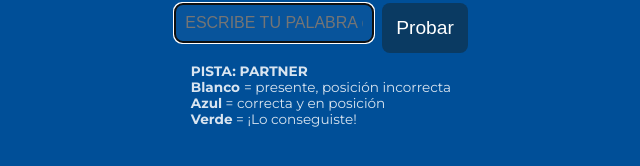
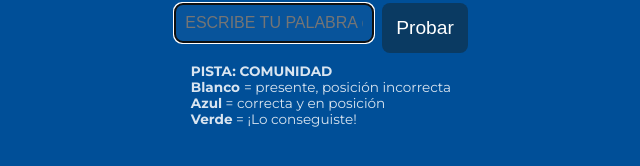
Before and after one commit to clubcarrefour/wordclub, a plain HTML site: page index.html in a window 1280 px wide. Shown: the part 524-690 px from the top of the page, 319-959 px from the left. Drawn offline with Linux system fonts and the light colour scheme.

Commit message:
Change hint word from 'PARTNER' to 'COMUNIDAD'
Updated hint text in the game instructions.

```diff
--- a/index.html
+++ b/index.html
@@ -23,10 +23,11 @@
             <input type="text" id="guess-input" maxlength="7" autofocus autocomplete="off" placeholder="Escribe tu palabra (5 letras)">
             <button id="guess-btn">Probar</button> <!--PALABRA en maxlength longituuuuuuuuud 🙌-->
         </div>
-        <p class="hint"><strong> PISTA: PARTNER </strong> <br> <strong></strong><strong> Blanco </strong> = presente, posición incorrecta <br> <strong>Azul</strong></style> = correcta y en posición <br> <strong>Verde</strong> = ¡Lo conseguiste!</p>
+        <p class="hint"><strong> PISTA: COMUNIDAD </strong> <br> <strong></strong><strong> Blanco </strong> = presente, posición incorrecta <br> <strong>Azul</strong></style> = correcta y en posición <br> <strong>Verde</strong> = ¡Lo conseguiste!</p>
     </div>
 
     <script src="script.js"></script>
 
 </body>
+
 </html>
```
